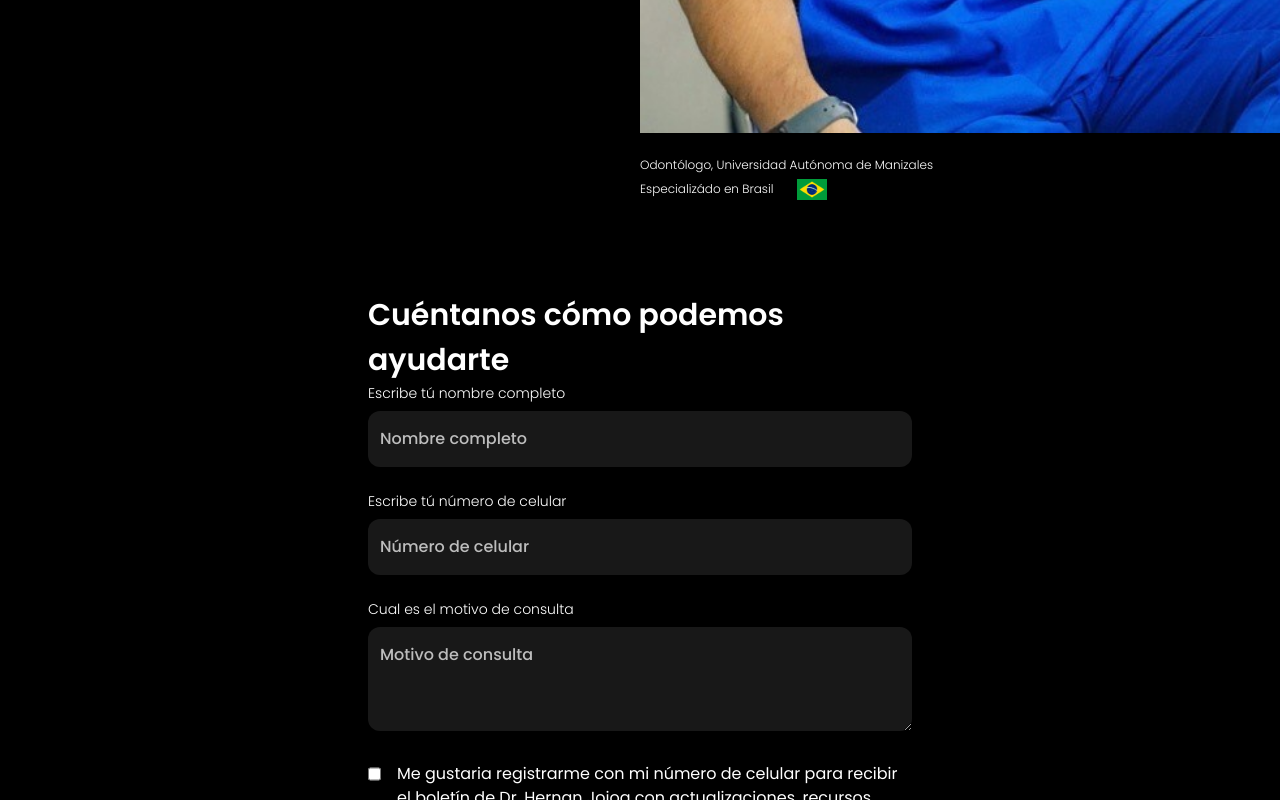
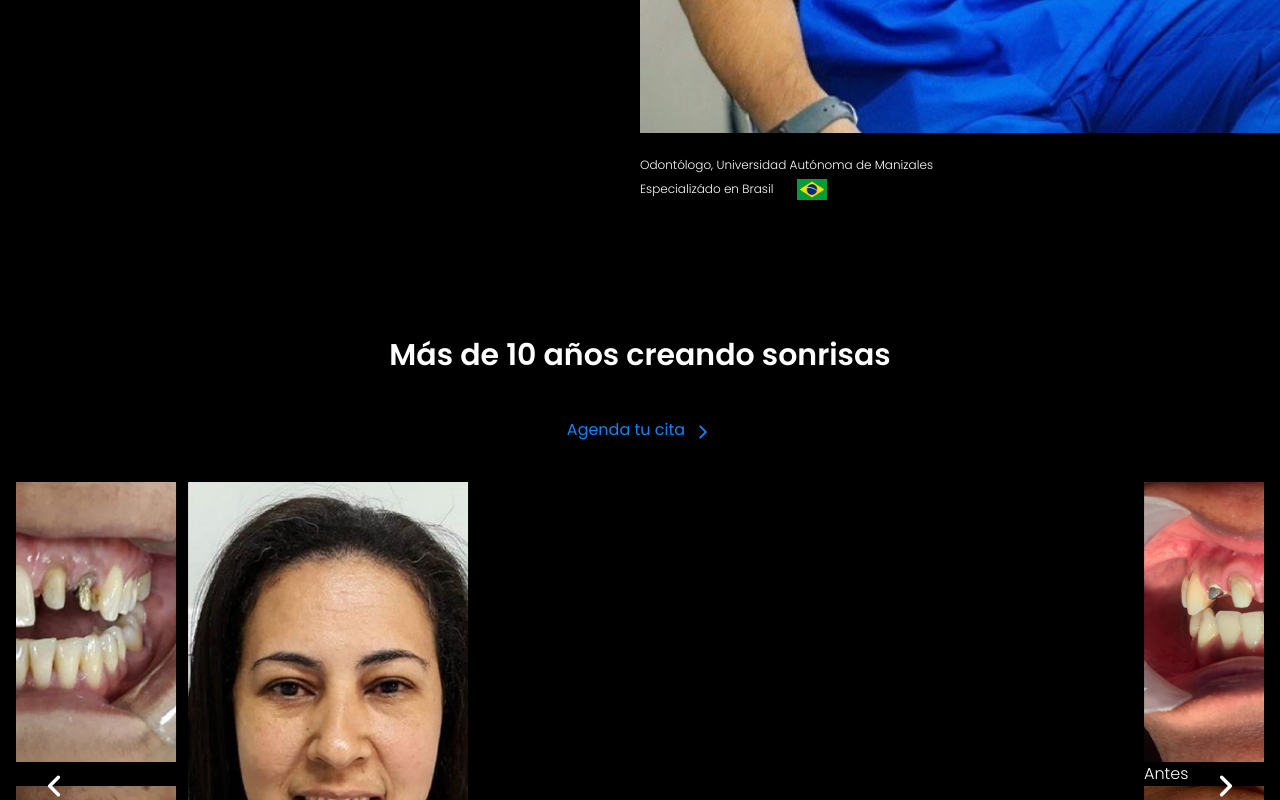
Before and after one commit to digpolo/dr-hernan, a Next.js app: page / in a window 1280 px wide. Shown: the part 780-1580 px from the top of the page. Built offline with nearby package versions, Linux system fonts and the light colour scheme; no server answers.

Commit message:
CU-865d8fppn - deployslide

```diff
--- a/src/app/page.tsx
+++ b/src/app/page.tsx
@@ -16,8 +16,8 @@ export default function Home() {
   return (
   <div>
     <Header/>
-    <ContactForm />
-    {/* <Slider /> */}
+    {/* <ContactForm />  */}
+    <Slider />
 
   </div>
   )
--- a/src/components/slider/slider.tsx
+++ b/src/components/slider/slider.tsx
@@ -5,7 +5,7 @@ import { CarouselDefault } from './carousel';
 
 const Slider = () => {
   return (
-    <div className='flex flex-col justify-between mx-4 text-center'>
+    <div className='flex flex-col justify-between mx-4 text-center  sm:pt-40'>
       <h2 className='py-10 font-semibold text-[30px]'>Más de 10 años creando sonrisas</h2>
       <a href='https://wa.me/573102627887?text=Hola,%20deseo%20agendar%20una%20cita' className=' flex justify-center items-center gap-2 text-blue' target="_blank">
         <p className='text-center text-blue font-[16px]'>Agenda tu cita</p>
```
